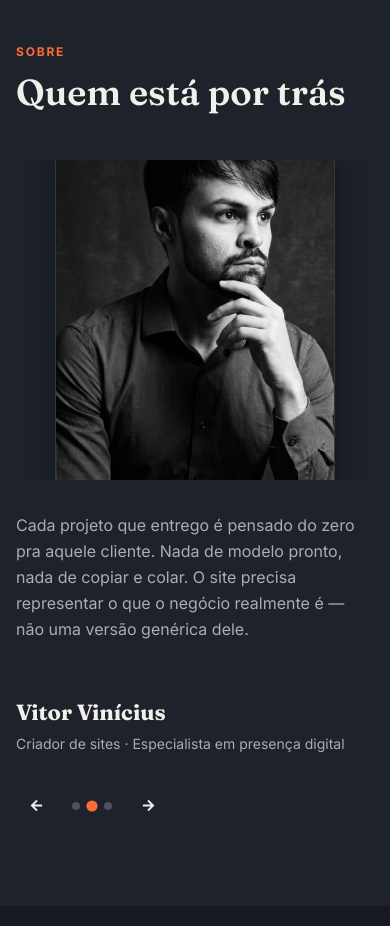
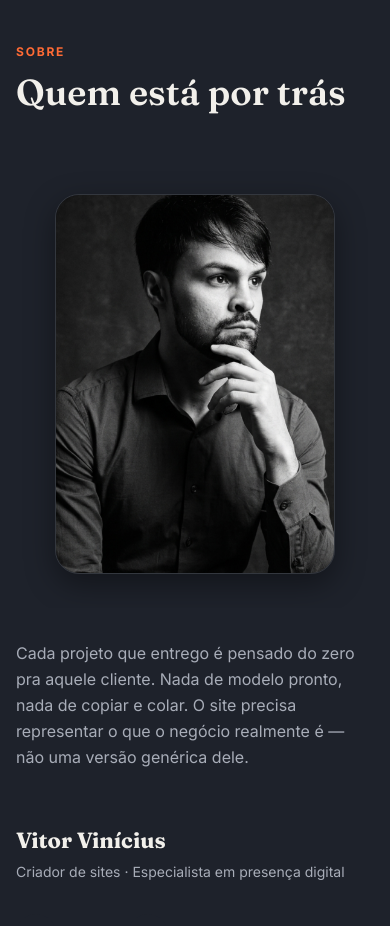
Before and after one commit to vitorviniciusweb/primeore-homepage, a Next.js app: page / in a window 390 px wide. Shown: the part 6340-7266 px from the top of the page. Built offline with nearby package versions, Linux system fonts and the light colour scheme.

Commit message:
fix: altura container imagem sobre mobile

```diff
--- a/components/ui/circular-testimonials.tsx
+++ b/components/ui/circular-testimonials.tsx
@@ -103,7 +103,7 @@ export function CircularTestimonials({
 
         {/* Left: image stack with 3D perspective */}
         <div
-          className="relative h-[20rem] md:h-[32rem] flex items-center justify-center overflow-hidden"
+          className="relative h-[28rem] md:h-[32rem] flex items-center justify-center overflow-hidden"
           style={{ perspective: "1000px" }}
         >
           {testimonials.map((t, i) => {
@@ -135,8 +135,7 @@ export function CircularTestimonials({
                   alt={t.name}
                   width={280}
                   height={380}
-                  className="w-full h-full object-cover"
-                  style={{ objectPosition: "15% center" }}
+                  className="w-full h-full object-cover object-top"
                   priority={i === 0}
                 />
               </button>
```
